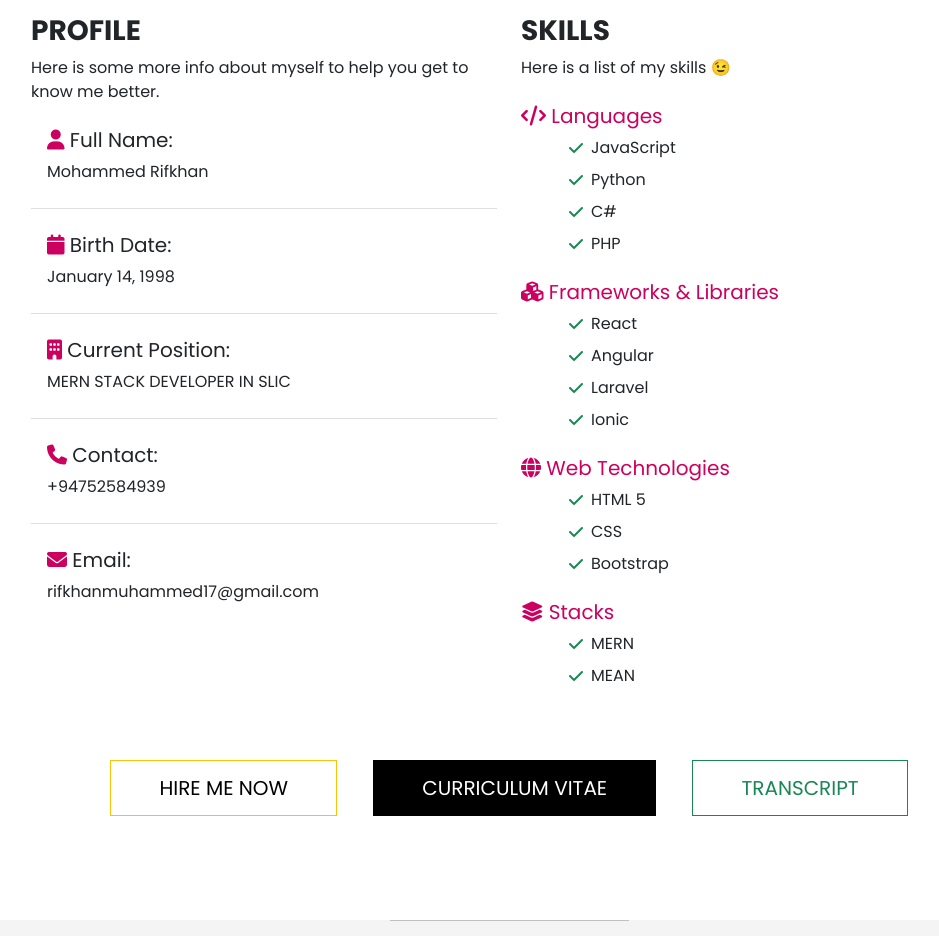
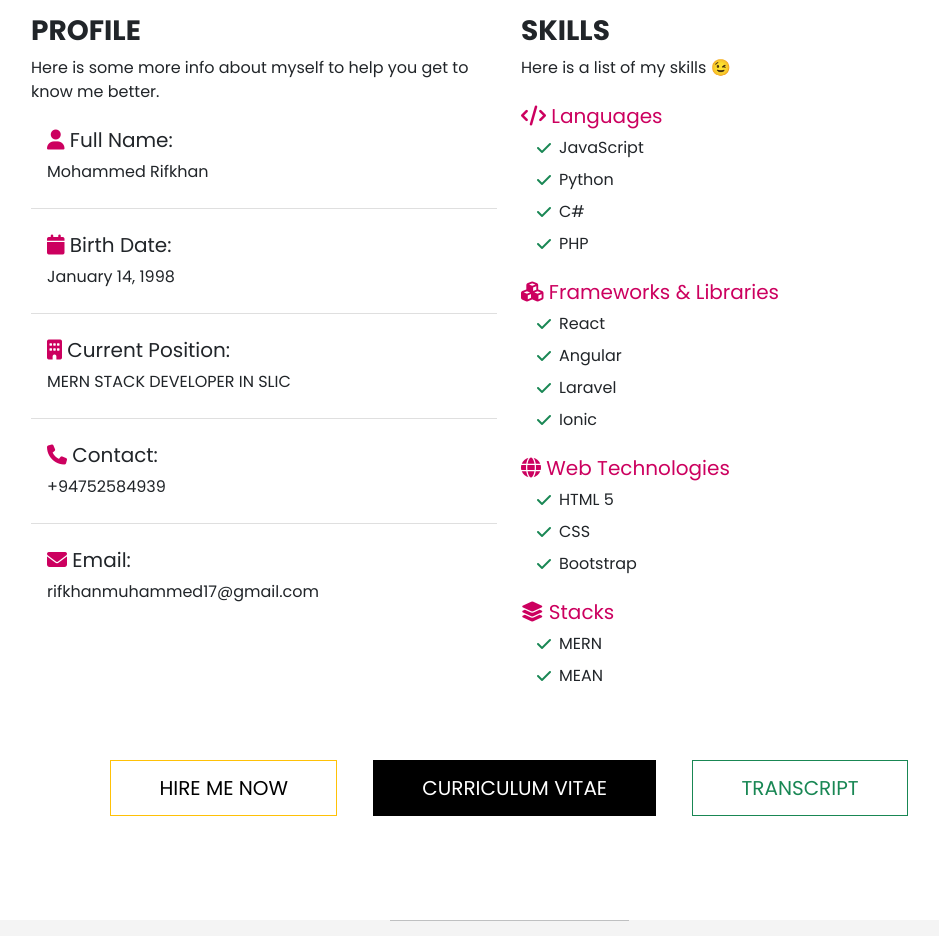
Before and after one commit to Rifkhankhan/Portfolio, a website: page index.html in a window 1280 px wide. Shown: the part 1580-2516 px from the top of the page, without its empty margins (131-1070 px from the left). Drawn offline with Linux system fonts and the light colour scheme.

Commit message:
design some

```diff
--- a/index.html
+++ b/index.html
@@ -149,7 +149,7 @@
 						<h5 class="mt-4 text-primary">
 							<i class="fas fa-code"></i> Languages
 						</h5>
-						<ul class="list-unstyled ms-5">
+						<ul class="list-unstyled ms-3">
 							<li class="d-flex align-items-center mb-2">
 								<i class="fas fa-check text-success me-2"></i> JavaScript
 							</li>
@@ -167,7 +167,7 @@
 						<h5 class="mt-4 text-primary">
 							<i class="fas fa-cubes"></i> Frameworks & Libraries
 						</h5>
-						<ul class="list-unstyled ms-5">
+						<ul class="list-unstyled ms-3">
 							<li class="d-flex align-items-center mb-2">
 								<i class="fas fa-check text-success me-2"></i> React
 							</li>
@@ -185,7 +185,7 @@
 						<h5 class="mt-4 text-primary">
 							<i class="fas fa-globe"></i> Web Technologies
 						</h5>
-						<ul class="list-unstyled ms-5">
+						<ul class="list-unstyled ms-3">
 							<li class="d-flex align-items-center mb-2">
 								<i class="fas fa-check text-success me-2"></i> HTML 5
 							</li>
@@ -200,7 +200,7 @@
 						<h5 class="mt-4 text-primary">
 							<i class="fas fa-layer-group"></i> Stacks
 						</h5>
-						<ul class="list-unstyled ms-5">
+						<ul class="list-unstyled ms-3">
 							<li class="d-flex align-items-center mb-2">
 								<i class="fas fa-check text-success me-2"></i> MERN
 							</li>
```
